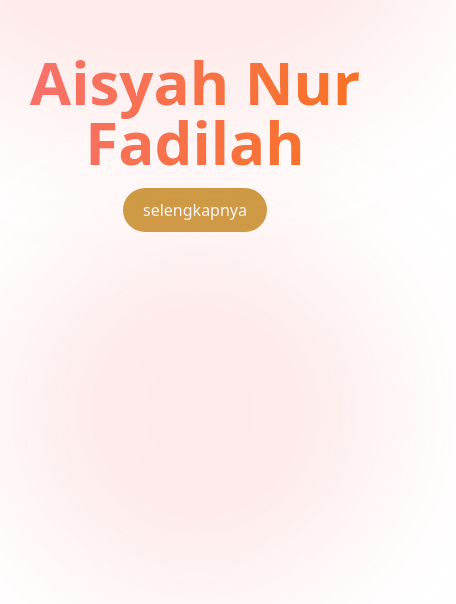
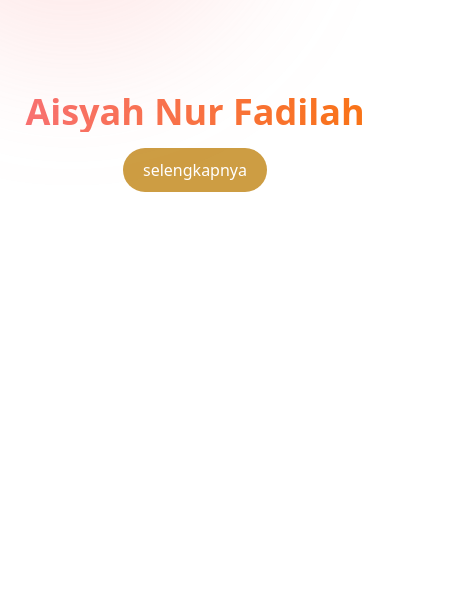
Before and after one commit to isyhfadilah/aisyahnurfadilah, a Next.js app: page / in a window 390 px wide. Shown: the part 280-884 px from the top of the page, 456 px wide, since content can reach past the window. After the commit the page ends 844 px from the top, so only its background shows below. Built offline with nearby package versions, Linux system fonts and the light colour scheme; a web font is replaced by a local one.

Commit message:
fix: responsive on hero component

```diff
--- a/src/components/common/hero/index.tsx
+++ b/src/components/common/hero/index.tsx
@@ -3,11 +3,11 @@ import Button from '@/components/ui/button'
 export const Hero = () => {
   return (
     <section className="">
-      <div className="bg-red/15 w-xl h-md rounded-full absolute z-1 -top-10 -left-30 blur-3xl"></div>
-      <div className="bg-red/15 w-sm h-sm rounded-full absolute z-1 -bottom-10 right-0 blur-3xl"></div>
+      <div className="bg-red/15 w-sm h-sm md:w-xl md:h-md rounded-full absolute z-1 -top-10 -left-30 blur-3xl"></div>
+      <div className="bg-red/15 md:w-sm md:h-sm rounded-full absolute z-1 -bottom-10 right-0 blur-3xl"></div>
       <section className="flex justify-center items-center h-screen">
-        <div className="flex flex-wrap justify-center items-center w-xl gap-4">
-          <h1 className="text-6xl font-bold text-center bg-gradient-to-r from-red-400 to-orange-500 inline-block text-transparent bg-clip-text">
+        <div className="flex flex-wrap justify-center items-center w-md lg:w-xl gap-4">
+          <h1 className="text-4xl md:text-5xl lg:text-6xl font-bold text-center bg-gradient-to-r from-red-400 to-orange-500 inline-block text-transparent bg-clip-text">
             Aisyah Nur Fadilah
           </h1>
           <Button text="selengkapnya" rounded="full" />
--- a/src/shared/styles/app.css
+++ b/src/shared/styles/app.css
@@ -392,15 +392,14 @@
 .\!w-full{width:100% !important;}
 .h-4{height:1rem;}
 .h-6{height:1.5rem;}
-.h-md{height:28rem;}
 .h-screen{height:100vh;}
 .h-sm{height:24rem;}
 .w-12{width:3rem;}
 .w-4{width:1rem;}
 .w-6{width:1.5rem;}
 .w-full{width:100%;}
+.w-md{width:28rem;}
 .w-sm{width:24rem;}
-.w-xl{width:36rem;}
 .flex{display:flex;}
 .inline-flex{display:inline-flex;}
 .flex-shrink-0{flex-shrink:0;}
@@ -474,7 +473,7 @@
 .text-center{text-align:center;}
 .text-left{text-align:left;}
 .font-sans{font-family:"Roboto",ui-sans-serif,system-ui,-apple-system,BlinkMacSystemFont,"Segoe UI",Roboto,"Helvetica Neue",Arial,"Noto Sans",sans-serif,"Apple Color Emoji","Segoe UI Emoji","Segoe UI Symbol","Noto Color Emoji";}
-.text-6xl{font-size:3.75rem;line-height:1;}
+.text-4xl{font-size:2.25rem;line-height:2.5rem;}
 .text-base{font-size:1rem;line-height:1.5rem;}
 .text-lg{font-size:1.125rem;line-height:1.75rem;}
 .text-sm{font-size:0.875rem;line-height:1.25rem;}
@@ -503,3 +502,14 @@
 .transition{transition-property:color,background-color,border-color,outline-color,text-decoration-color,fill,stroke,opacity,box-shadow,transform,filter,backdrop-filter;transition-timing-function:cubic-bezier(0.4, 0, 0.2, 1);transition-duration:150ms;}
 .duration-200{transition-duration:200ms;}
 .ease-in-out{transition-timing-function:cubic-bezier(0.4, 0, 0.2, 1);}
+@media (min-width: 768px){
+.md\:h-md{height:28rem;}
+.md\:h-sm{height:24rem;}
+.md\:w-sm{width:24rem;}
+.md\:w-xl{width:36rem;}
+.md\:text-5xl{font-size:3rem;line-height:1;}
+}
+@media (min-width: 1024px){
+.lg\:w-xl{width:36rem;}
+.lg\:text-6xl{font-size:3.75rem;line-height:1;}
+}
```
